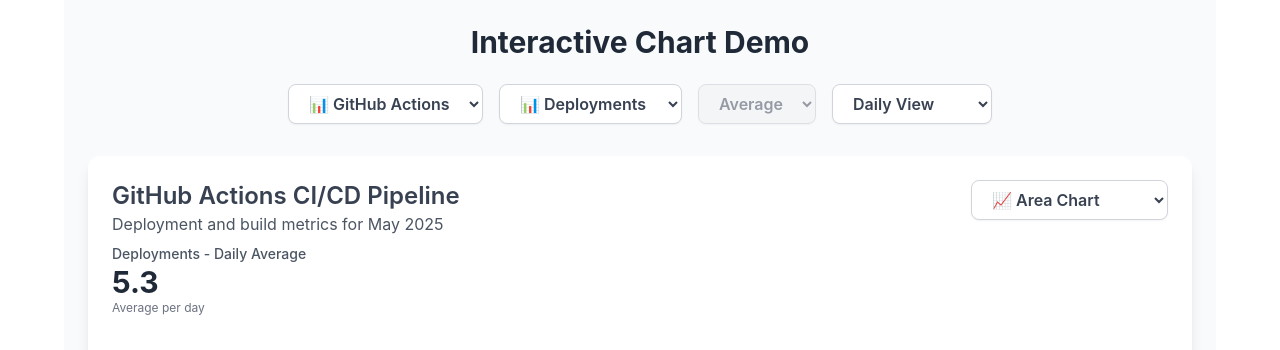
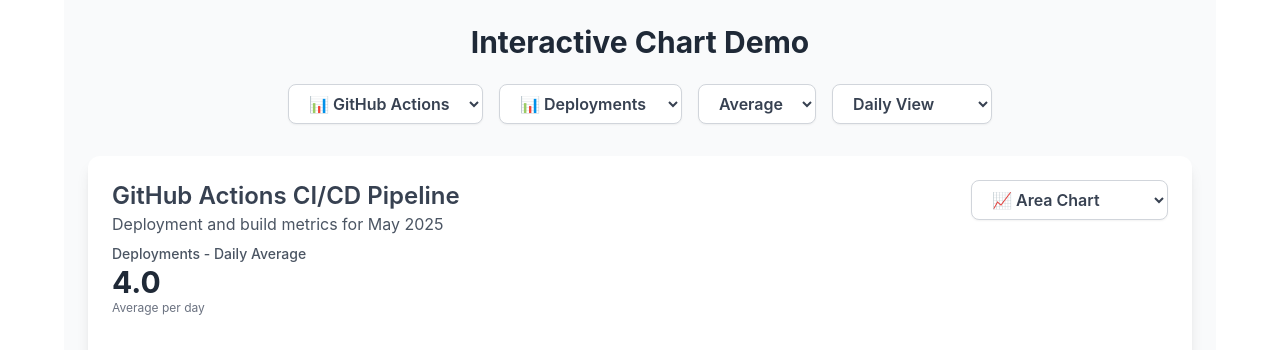
Before and after one commit to jonbrick/recharts-demo, a React (Vite) app: page / in a window 1280 px wide. Shown: the top 350 px of the page. Built offline with nearby package versions, Linux system fonts and the light colour scheme.

Commit message:
Add sum operator

```diff
--- a/src/App.jsx
+++ b/src/App.jsx
@@ -10,6 +10,7 @@ export default function App() {
   const [granularity, setGranularity] = useState("monthly");
   const [selectedTable, setSelectedTable] = useState("githubActions");
   const [selectedMetric, setSelectedMetric] = useState("deployments");
+  const [operator, setOperator] = useState("average");
 
   // Available data tables
   const dataTables = {
@@ -21,40 +22,39 @@ export default function App() {
   const data = dataTables[selectedTable];
   const config = dataSourceConfig[selectedTable];
 
-  // Calculate all-time aggregated data
-  const allTimeData = [
-    {
-      name: "All Time",
-      deployments: data.reduce((sum, row) => sum + (row.deployments || 0), 0),
-      successRate:
-        data.reduce((sum, row) => sum + (row.successRate || 0), 0) /
-        data.length,
-      buildTimeMinutes:
-        data.reduce((sum, row) => sum + (row.buildTimeMinutes || 0), 0) /
-        data.length,
-      testsRun: data.reduce((sum, row) => sum + (row.testsRun || 0), 0),
-      incidents: data.reduce((sum, row) => sum + (row.incidents || 0), 0),
-      mttrMinutes:
-        data.reduce((sum, row) => sum + (row.mttrMinutes || 0), 0) /
-        data.length,
-      criticalIncidents: data.reduce(
-        (sum, row) => sum + (row.criticalIncidents || 0),
+  // Replace your existing allTimeData calculation with this:
+  const allTimeData =
+    operator === "average"
+      ? calculateAverageData(data, selectedTable)
+      : calculateSumData(data, selectedTable);
+
+  // ADD these two functions above your App component:
+  function calculateAverageData(data, selectedTable) {
+    const config = dataSourceConfig[selectedTable];
+    const result = { name: "All Time" };
+
+    [...config.metrics, config.overlayMetric].forEach((metric) => {
+      const sum = data.reduce((sum, row) => sum + (row[metric.key] || 0), 0);
+      result[metric.key] = sum / data.length;
+    });
+
+    return [result];
+  }
+
+  function calculateSumData(data, selectedTable) {
+    const config = dataSourceConfig[selectedTable];
+    const result = { name: "All Time" };
+
+    [...config.metrics, config.overlayMetric].forEach((metric) => {
+      result[metric.key] = data.reduce(
+        (sum, row) => sum + (row[metric.key] || 0),
         0
-      ),
-      usersAffected: data.reduce(
-        (sum, row) => sum + (row.usersAffected || 0),
-        0
-      ),
-      // Add PR metrics
-      pullRequests: data.reduce((sum, row) => sum + (row.pullRequests || 0), 0),
-      mergeRate:
-        data.reduce((sum, row) => sum + (row.mergeRate || 0), 0) / data.length,
-      avgReviewTime:
-        data.reduce((sum, row) => sum + (row.avgReviewTime || 0), 0) /
-        data.length,
-      linesChanged: data.reduce((sum, row) => sum + (row.linesChanged || 0), 0),
-    },
-  ];
+      );
+    });
+
+    return [result];
+  }
+
   // Get the current dataset based on granularity
   const currentData = granularity === "monthly" ? data : allTimeData;
 
@@ -69,9 +69,11 @@ export default function App() {
     <div className="w-full max-w-6xl mx-auto p-6 bg-gray-50 min-h-screen">
       <ControlsContainer
         selectedTable={selectedTable}
-        onTableChange={handleTableChange} // Changed from setSelectedTable
+        onTableChange={handleTableChange}
         selectedMetric={selectedMetric}
         onMetricChange={setSelectedMetric}
+        operator={operator}
+        onOperatorChange={setOperator}
         granularity={granularity}
         onGranularityChange={setGranularity}
       />
@@ -98,6 +100,7 @@ export default function App() {
           currentData={currentData}
           granularity={granularity}
           selectedMetric={selectedMetric}
+          operator={operator}
         />
         <ChartRenderer
           chartType={chartType}
--- a/src/ChartControls.jsx
+++ b/src/ChartControls.jsx
@@ -19,14 +19,15 @@ export function DataSourceSelector({ selectedTable, onTableChange }) {
   );
 }
 
-export function OperatorSelector() {
+export function OperatorSelector({ operator, onOperatorChange }) {
   return (
     <select
-      value="average"
-      disabled
-      className="bg-gray-100 border border-gray-300 text-gray-500 py-2 px-4 rounded-lg font-semibold cursor-not-allowed transition-colors duration-200 shadow-sm"
+      value={operator}
+      onChange={(e) => onOperatorChange(e.target.value)}
+      className="bg-white border border-gray-300 text-gray-700 py-2 px-4 rounded-lg font-semibold focus:outline-none focus:ring-2 focus:ring-purple-500 focus:border-purple-500 transition-colors duration-200 shadow-sm"
     >
       <option value="average">Average</option>
+      <option value="sum">Sum</option>
     </select>
   );
 }
@@ -102,6 +103,8 @@ export function ControlsContainer({
   onTableChange,
   selectedMetric,
   onMetricChange,
+  operator,
+  onOperatorChange,
   granularity,
   onGranularityChange,
   title = "Interactive Chart Demo",
@@ -120,7 +123,10 @@ export function ControlsContainer({
           selectedMetric={selectedMetric}
           onMetricChange={onMetricChange}
         />
-        <OperatorSelector />
+        <OperatorSelector
+          operator={operator}
+          onOperatorChange={onOperatorChange}
+        />
         <GranularitySelector
           granularity={granularity}
           onGranularityChange={onGranularityChange}
--- a/src/MetricsSummary.jsx
+++ b/src/MetricsSummary.jsx
@@ -8,36 +8,32 @@ export function MetricsSummary({
   currentData,
   granularity,
   selectedMetric,
+  operator, // ADD THIS PARAMETER
 }) {
   const config = dataSourceConfig[selectedTable];
   const metric = [...config.metrics, config.overlayMetric].find(
     (m) => m.key === selectedMetric
   );
 
-  // Calculate based on granularity
-  const sum = currentData.reduce((sum, row) => {
-    return sum + (row[selectedMetric] || 0);
-  }, 0);
+  const value = currentData[0][selectedMetric]; // CHANGED: direct access since data is pre-calculated
 
-  const displayValue =
+  const label =
     granularity === "monthly"
-      ? sum / currentData.length // Daily average: 45.1 per day
-      : sum; // All time total: 1354.7
-
-  const label = granularity === "monthly" ? "Daily Average" : "All Time Total";
+      ? operator === "average"
+        ? "Daily Average"
+        : "Daily Total"
+      : operator === "average"
+      ? "All Time Average"
+      : "All Time Total";
 
   return (
     <div className="mb-6">
       <div className="text-sm text-gray-600 font-medium">
         {metric.label} - {label}
       </div>
-      <div className="text-3xl font-bold text-gray-800">
-        {displayValue.toFixed(1)}
-      </div>
+      <div className="text-3xl font-bold text-gray-800">{value.toFixed(1)}</div>
       <div className="text-xs text-gray-500">
-        {granularity === "monthly"
-          ? "Average per day"
-          : "Total for entire period"}
+        {operator === "average" ? "Average per day" : "Total for entire period"}
       </div>
     </div>
   );
```
